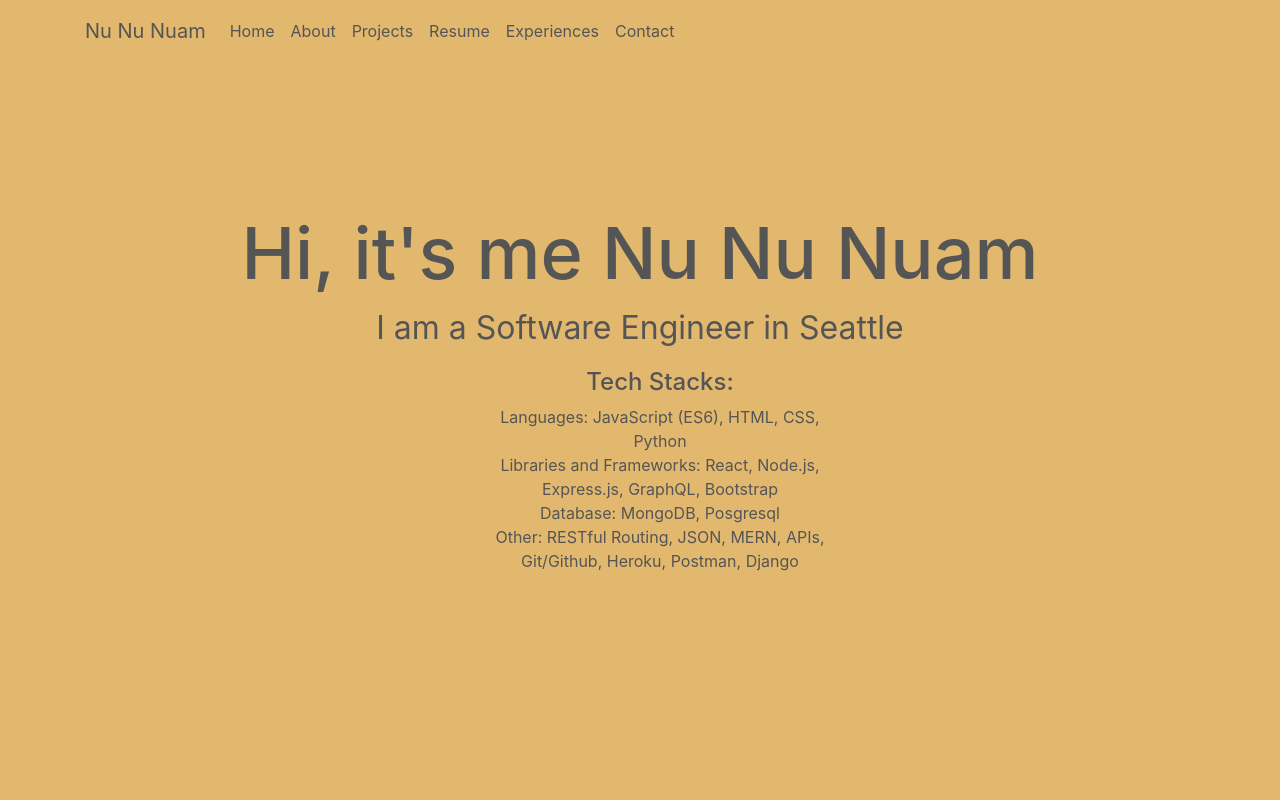
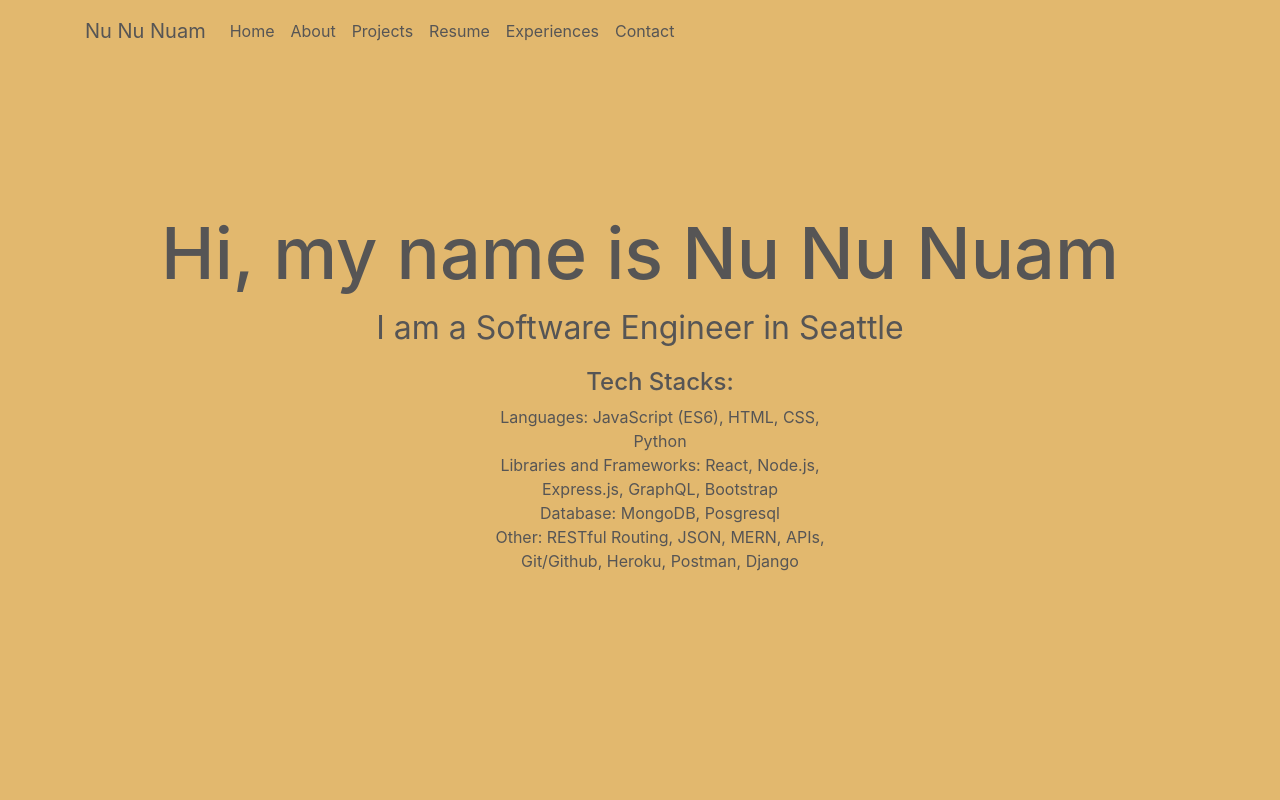
Before and after one commit to nununuam/nununuam.github.io, a plain HTML site: page index.html in a window 1280 px wide. Shown: the top 800 px of the page. Drawn offline with nearby package versions, Linux system fonts and the light colour scheme; a script that the page names is missing.

Commit message:
changed the name

```diff
--- a/index.html
+++ b/index.html
@@ -52,7 +52,7 @@
         <div class="container-fluid">
             <div class="row">
                 <div class="col-lg-12 col-md-12 col-sm-12 col-xs-12 hero-text">
-                    <h2 class="hero_title">Hi, it's me Nu Nu Nuam</h2>
+                    <h2 class="hero_title">Hi, my name is Nu Nu Nuam</h2>
                     <p class="hero_desc">I am a Software Engineer in Seattle </p>
                     <div class="row mt-3">
                         <div class="col-md-4"></div>
```
